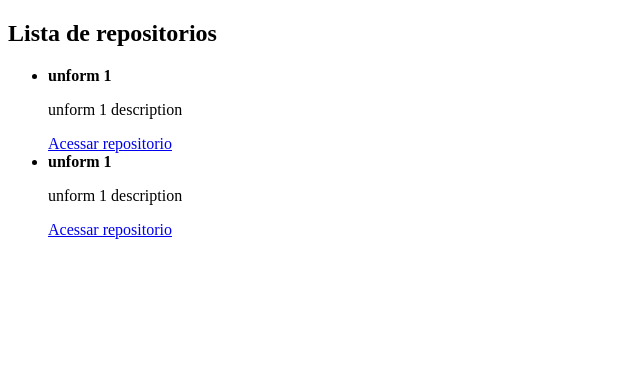
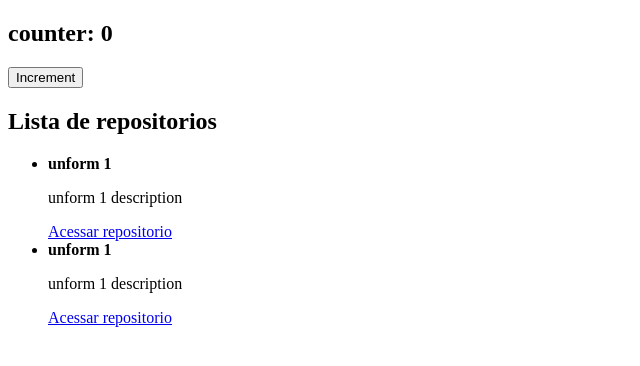
Before and after one commit to DiegoRamos-b/ignite-react-js, a React app in the folder chapter-1/: page / in a window 1280 px wide. Shown: the top 366 px of the page, without its empty margins (0-640 px from the left). Built offline with nearby package versions, Linux system fonts and the light colour scheme.

Commit message:
[ignite] [reactjs] [chapter 1] fim da aula 'estado do componente'

```diff
--- a/chapter-1/src/App.jsx
+++ b/chapter-1/src/App.jsx
@@ -1,9 +1,11 @@
 import React from 'react';
+import Counter from './components/Counter';
 import RepositoryList from './components/RepositoryList';
 
 function App() {
   return (
     <div>
+      <Counter />
       <RepositoryList />
     </div>
   );
--- /dev/null
+++ b/chapter-1/src/components/Counter.jsx
@@ -0,0 +1,16 @@
+import React, { useState } from 'react';
+
+function Counter() {
+  const [counter, setCounter] = useState(0);
+
+  return (
+    <div>
+      <h2>{`counter: ${counter}`}</h2>
+      <button type='button' onClick={() => setCounter(counter + 1)}>
+        Increment
+      </button>
+    </div>
+  );
+}
+
+export default Counter;
```
